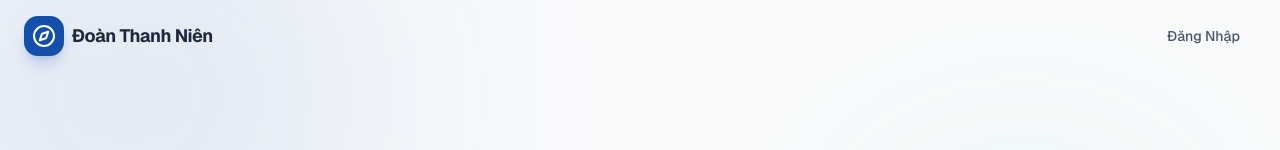
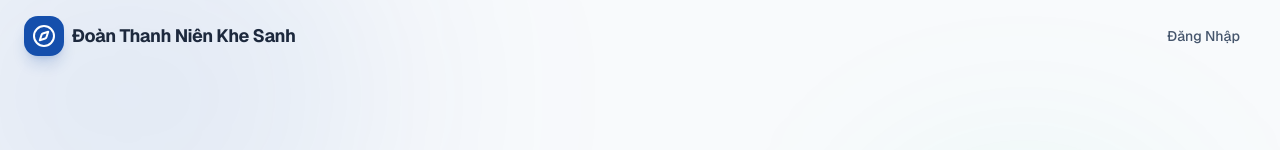
Before and after one commit to ltmkz/dulich, a Next.js app: page / in a window 1280 px wide. Shown: the top 150 px of the page. Built offline with nearby package versions, Linux system fonts and the light colour scheme.

Commit message:
sua logo

```diff
--- a/app/page.tsx
+++ b/app/page.tsx
@@ -18,7 +18,7 @@ export default function LandingPage() {
             <Compass className="h-6 w-6" />
           </div>
           <span className="font-bold text-lg text-slate-800 tracking-tight hidden sm:block">
-            Đoàn Thanh Niên
+            Đoàn Thanh Niên Khe Sanh
           </span>
         </div>
         <div className="flex gap-3">
```
